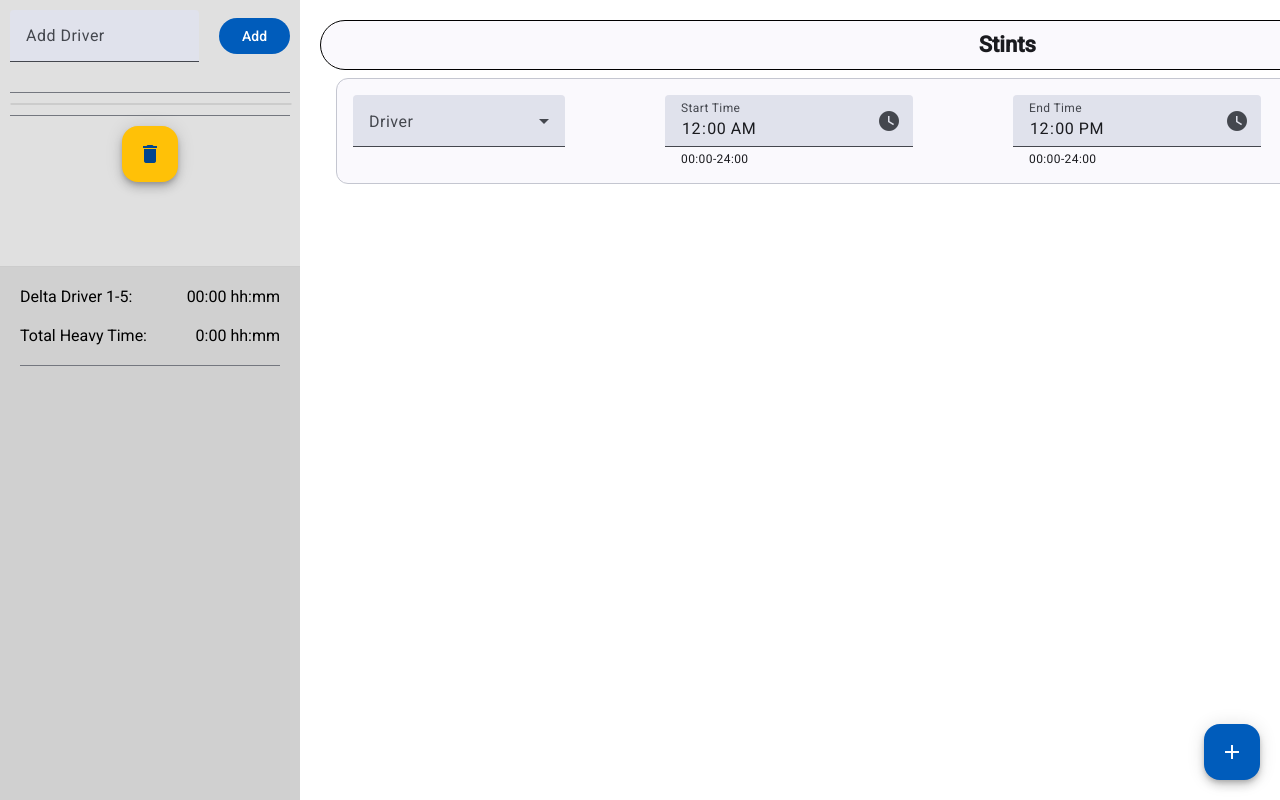
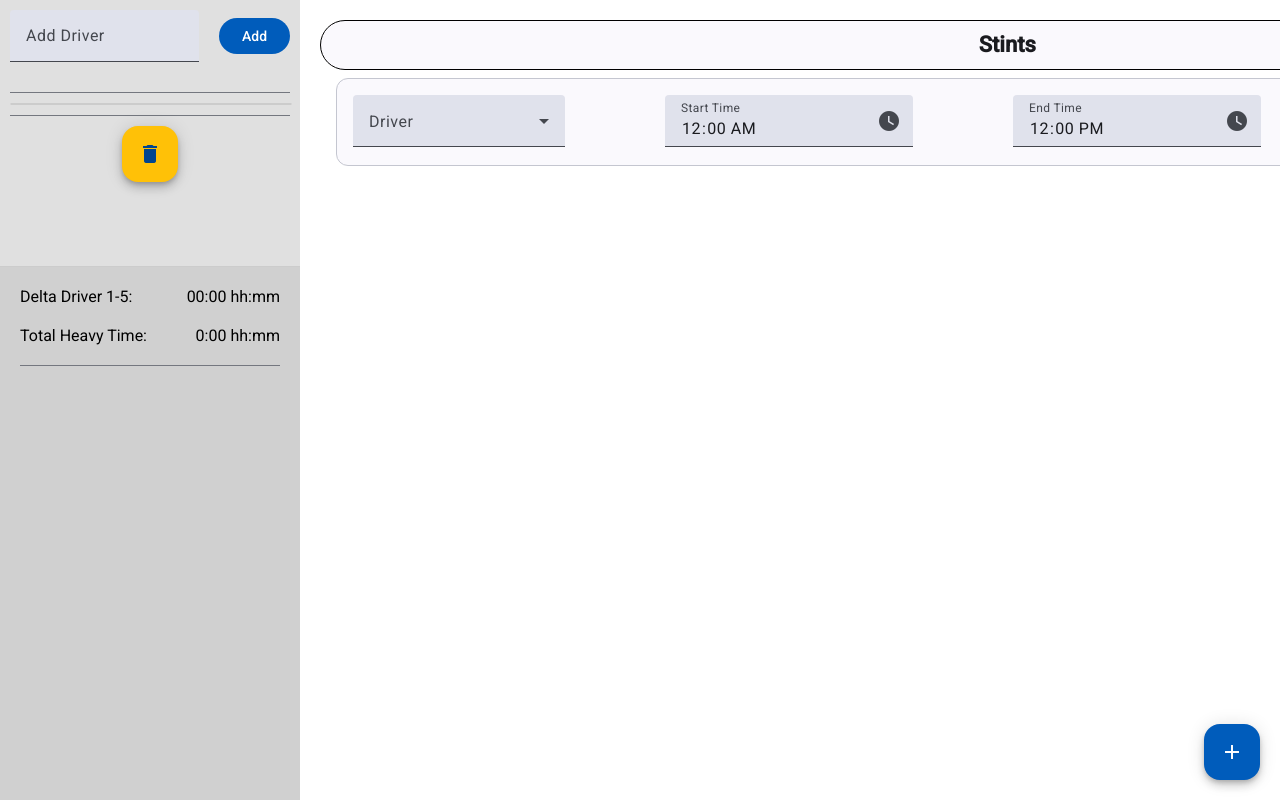
Before and after one commit to Marcoge/24h-helper, an Angular app: page / in a window 1280 px wide. Both pictures are taken after a click on the button "add". Shown: the top 800 px of the page. Built offline with nearby package versions, Linux system fonts and the light colour scheme.

Commit message:
Layout adjustments. Made things a bit more compact.

```diff
--- a/src/app/time-table-entry/time-table-entry.component.html
+++ b/src/app/time-table-entry/time-table-entry.component.html
@@ -22,7 +22,6 @@
           (ngModelChange)="onStartChanged($event)"
         />
         <mat-icon matSuffix>watch_later</mat-icon>
-        <mat-hint>00:00-24:00</mat-hint>
       </mat-form-field>
     </div>
     <div>
@@ -36,7 +35,6 @@
           (ngModelChange)="onEndChanged($event)"
         />
         <mat-icon matSuffix>watch_later</mat-icon>
-        <mat-hint>00:00-24:00</mat-hint>
       </mat-form-field>
     </div>
     <div>
--- a/src/app/time-table-entry/time-table-entry.component.scss
+++ b/src/app/time-table-entry/time-table-entry.component.scss
@@ -5,6 +5,7 @@
   flex: 1;
   flex-direction: column;
   flex-wrap: nowrap;
+  max-height: 5.5em;
 }
 
 .stint-content {
--- a/src/app/time-table/time-table.component.scss
+++ b/src/app/time-table/time-table.component.scss
@@ -1,4 +1,4 @@
-@use '@angular/material' as mat;
+@use "@angular/material" as mat;
 
 .header-bar {
   justify-content: center;
@@ -23,8 +23,10 @@
   position: fixed;
   bottom: 20px;
   right: 20px;
-  @include mat.fab-overrides((
-    container-color: #005CBB,
-    foreground-color: white
-  ));
+  @include mat.fab-overrides(
+    (
+      container-color: #005cbb,
+      foreground-color: white,
+    )
+  );
 }
```
